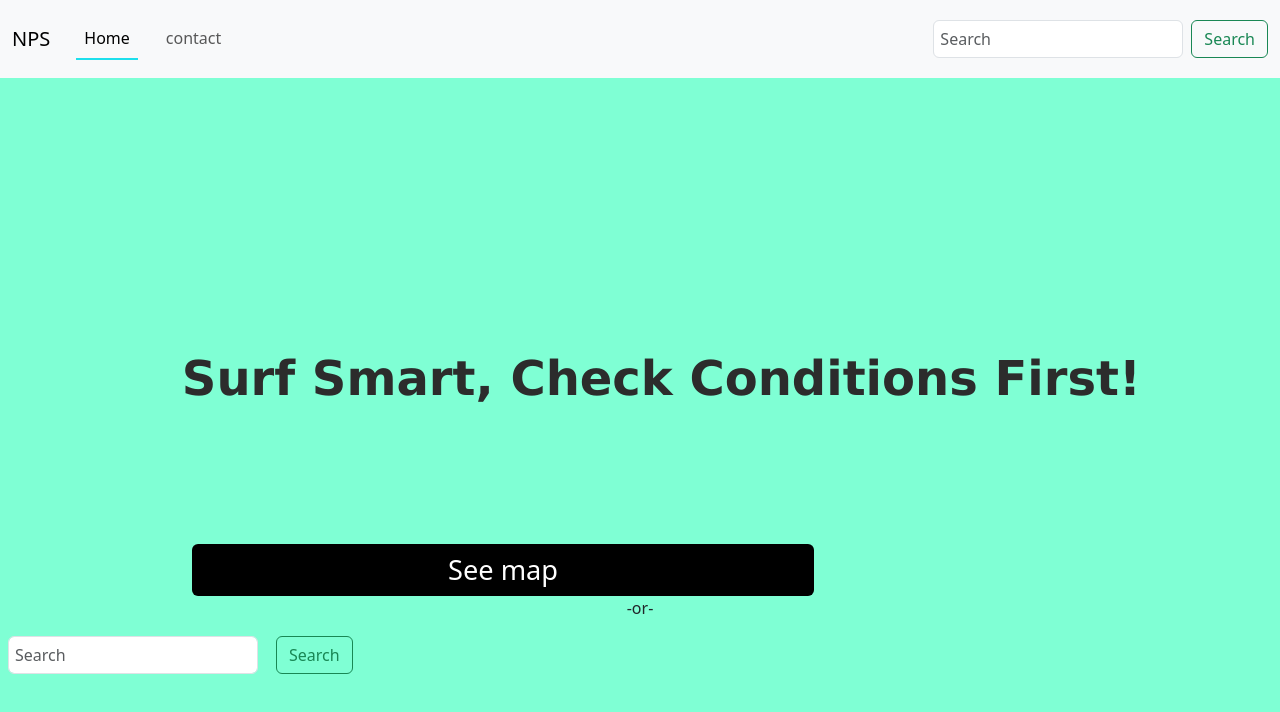
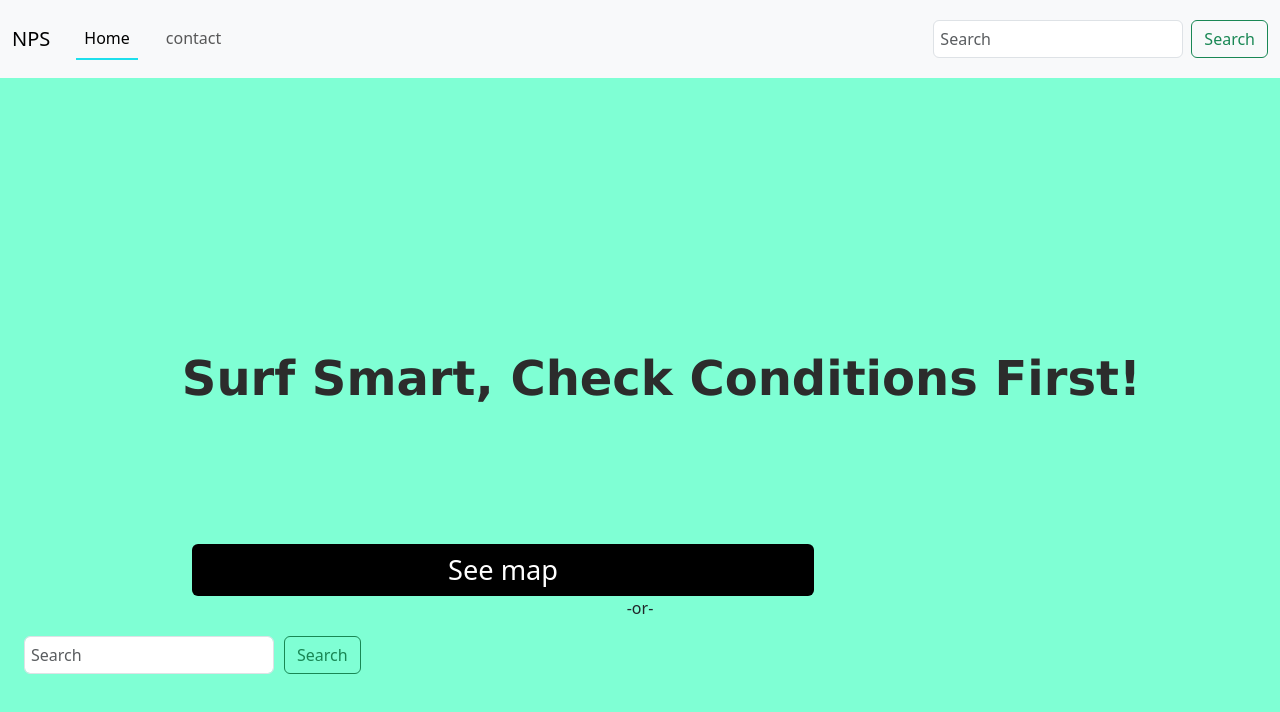
Before and after one commit to emmanuelnunoe/NPS-SurfReport-web, a Nuxt app: page / in a window 1280 px wide. Shown: the top 712 px of the page. Built offline with nearby package versions, Linux system fonts and the light colour scheme.

Commit message:
center button

```diff
--- a/components/SearchComponent.vue
+++ b/components/SearchComponent.vue
@@ -104,26 +104,24 @@ export default defineComponent({
   width: 20%;
   padding: 6px 12px;
   cursor: pointer;
-  margin-inline-start: 5px;
+  margin-inline-start: 3px;
   white-space: nowrap; /* Keeps button text on one line */
   max-width: 100px; /* Or use auto depending on your layout */
   padding: 6px;
 }
 .search-container {
-  gap: 5px;
+  gap: 2px;
   align-items: center;
   justify-content: flex-start;
-  gap: 10px;
   display: flex;
   align-items: center;
-  gap: 10px;
   position: relative;
 }
 
 .search{
-  width: 70%;
+  width: 50%;
   padding: 6px;
-  margin-inline-start: .5em;
+  margin-inline-start: 1.5em;
 }
 
 input[type="search"] {
@@ -141,7 +139,7 @@ input[type="search"] {
   border: 1px solid #ccc;
   box-shadow: 0 2px 8px rgba(0,0,0,0.1);
   z-index: 1;
-  margin-inline-start: .5em;}
+  margin-inline-start: 1.5em;}
 
 .close-btn {
   background: none;
```
